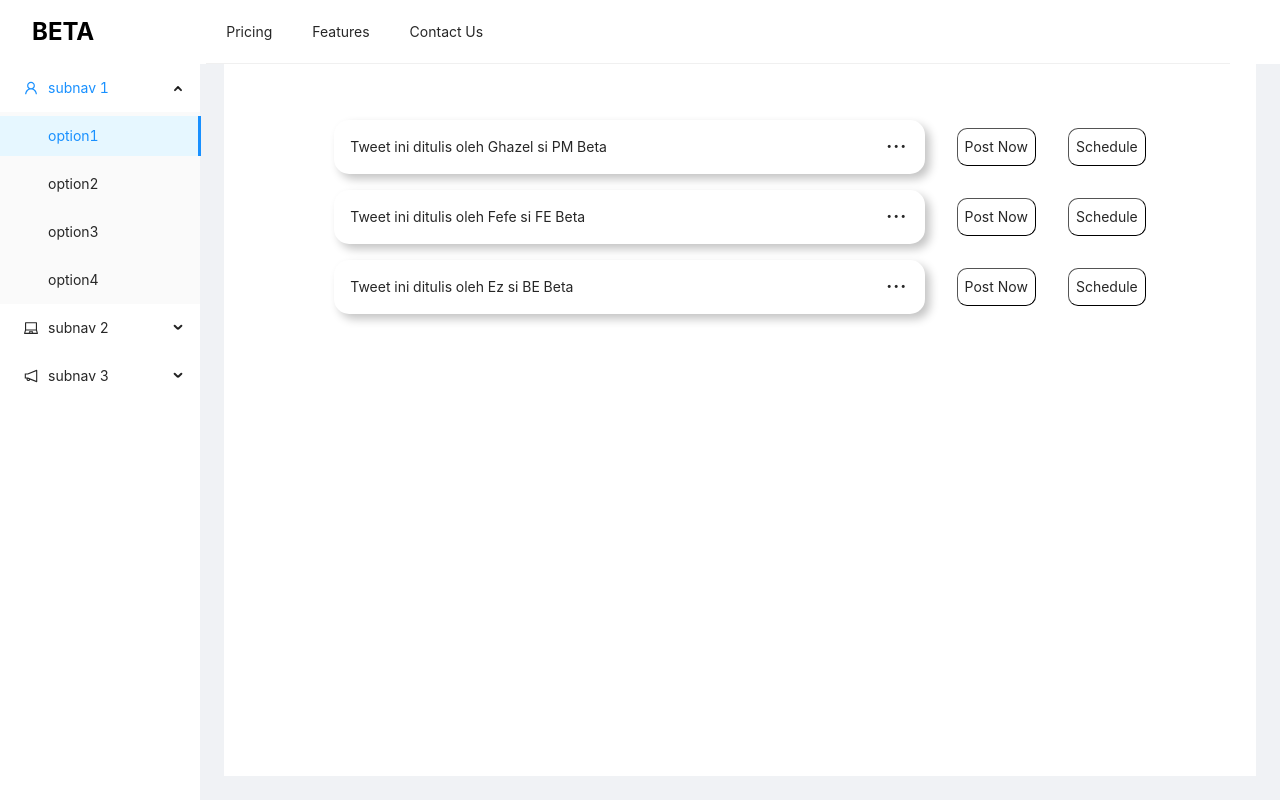
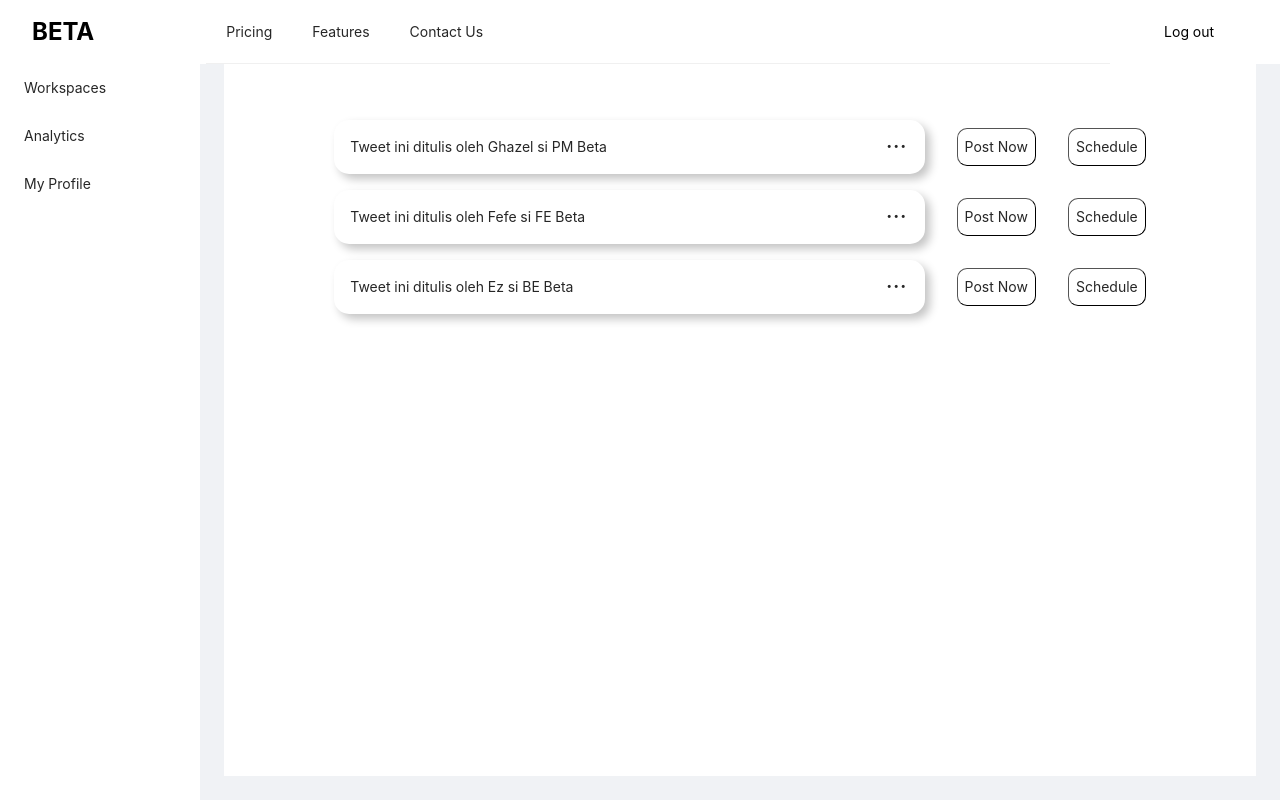
Before and after one commit to fedorarwp/SocialMediaManagement-FE, a React (Create React App) app: page /draft in a window 1280 px wide. Built offline with nearby package versions, Linux system fonts and the light colour scheme.

Commit message:
add datepicker, logout button, and sidebar naming

```diff
--- a/src/components/Layoutt/index.js
+++ b/src/components/Layoutt/index.js
@@ -5,8 +5,10 @@ import {
 } from "@ant-design/icons";
 import { Layout, Menu } from "antd";
 import "./layoutt.css";
-import Draft from "../../pages/Draft";
+import style from "./layoutt.css";
+//import Draft from "../../pages/Draft";
 import React, { Children } from "react";
+import { Link } from "react-router-dom";
 const { Header, Content, Sider } = Layout;
 
 const topbarItems = [
@@ -21,40 +23,76 @@ const topbarItems = [
   {
     key: "contact",
     label: "Contact Us",
-  }
+  },
 ];
 // ["Pricing", "Features", "Contact Us"].map((key) => ({
 //   key,
 //   label: `${key}`,
 // }));
-const sidebarItems = [UserOutlined, LaptopOutlined, NotificationOutlined].map(
-  (icon, index) => {
-    const key = String(index + 1);
-    return {
-      key: `sub${key}`,
-      icon: React.createElement(icon),
-      label: `subnav ${key}`,
-      children: new Array(4).fill(null).map((_, j) => {
-        const subKey = index * 4 + j + 1;
-        return {
-          key: subKey,
-          label: `option${subKey}`,
-        };
-      }),
-    };
-  }
-);
+const sidebarItems = [
+  {
+    key: "workspaces",
+    label: "Workspaces",
+  },
+  {
+    key: "analytics",
+    label: "Analytics",
+  },
+  {
+    key: "profile",
+    label: "My Profile",
+  },
+];
+
+const rightStyle = { position: "absolute", top: 0, right: 0 };
 
 const Layoutt = ({ children, isSidebarVisible = true }) => (
   <Layout>
+    {/* <div className={style.landingHeader}>
+      <div className={style.topbarLeft}>
+        <div className={style.landingLogo}>Beta</div>
+        <div>
+          <a>Pricing</a>
+          <a>Features</a>
+          <a>Contact Us</a>
+        </div>
+      </div>
+      <div className={style.topbarRight}>
+        <div>
+          <Link style={{ color: "black" }} to="/login">
+            Log in
+          </Link>
+          <Link
+            style={{
+              background: "black",
+              color: "white",
+              borderRadius: "5px",
+              padding: "0.5rem",
+            }}
+            to="/register"
+          >
+            Register
+          </Link>
+        </div>
+      </div>
+    </div> */}
     <Header className="header">
-      <div className="logo"><div className="logoText">BETA</div></div>
+      <div className="leftHeader">
+        <div className="logo">
+          <div className="logoText">BETA</div>
+        </div>
         <Menu
           theme="light"
           mode="horizontal"
           defaultSelectedKeys={[""]}
           items={topbarItems}
         />
+      </div>
+      <div className="rightHeader">
+        <Link style={{ color: "black" }} to="/">
+          Log out
+        </Link>
+      </div>
     </Header>
     <Layout>
       {isSidebarVisible && (
--- a/src/components/Layoutt/layoutt.css
+++ b/src/components/Layoutt/layoutt.css
@@ -27,3 +27,21 @@
   background: white;
   padding-left: 2rem;
 }
+
+.header {
+  display: flex;
+  justify-content: space-between;
+}
+
+/* .header-menu {
+  flex-grow: 1;
+}  */
+
+.leftHeader{
+  display: block;
+  width: 90%;
+}
+
+.rightHeader{
+
+}
--- a/src/pages/Draft/index.js
+++ b/src/pages/Draft/index.js
@@ -1,17 +1,55 @@
-import { Dropdown, Menu, Modal } from "antd";
+import { Dropdown, Menu, Modal, DatePicker, Space } from "antd";
 import React from "react";
 import style from "./draft.module.css";
 import { DeleteOutlined, MailOutlined } from "@ant-design/icons";
 import { useState } from "react";
 import { Link } from "react-router-dom";
+import moment from "moment";
 
 function Draft() {
   const [open, setOpen] = useState(false);
   const [currentData, setCurrentData] = useState({});
-  const handleOpen = (param) => {
+  const handleOpenNow = (param) => {
     setCurrentData(param);
     setOpen(true);
   };
+
+  const [isModalOpen, setIsModalOpen] = useState(false);
+  const handleOpenSchedule = () => {
+    setIsModalOpen(true);
+  };
+  const handleOk = () => {
+    setIsModalOpen(false);
+  };
+  const handleCancel = () => {
+    setIsModalOpen(false);
+  };
+
+  const onChange = (date, dateString) => {
+    console.log(date, dateString);
+  };
+
+  const disabledDate = (current) => {
+    // Can not select days before today and today
+    return current && current < moment().endOf("day");
+  };
+
+  const disabledDateTime = () => ({
+    disabledHours: () => range(0, 24).splice(0, 0),
+    disabledMinutes: () => range(0, 0),
+    disabledSeconds: () => range(0, 0), //[55, 56],
+  });
+
+  const range = (start, end) => {
+    const result = [];
+
+    for (let i = start; i < end; i++) {
+      result.push(i);
+    }
+
+    return result;
+  };
+
   const tweets = [
     {
       id: 1,
@@ -59,12 +97,21 @@ function Draft() {
               </Dropdown>
             </div>
             <div className={style.btnContainer}>
-              <button className={style.btn} onClick={() => handleOpen(tweet)}>
+              <button
+                className={style.btn}
+                onClick={() => handleOpenNow(tweet)}
+              >
                 Post Now
               </button>
             </div>
             <div className={style.btnContainer}>
-              <button className={style.btn}>Schedule</button>
+              <button
+                className={style.btn}
+                onClick={handleOpenSchedule}
+                type="primary"
+              >
+                Schedule
+              </button>
             </div>
           </div>
         ))}
@@ -79,6 +126,22 @@ function Draft() {
       >
         <h3>{currentData.title}</h3>
       </Modal>
+
+      <Modal
+        title="Pick your schedule"
+        visible={isModalOpen}
+        onOk={handleOk}
+        onCancel={handleCancel}
+        okButtonProps={{ style: { background: "black", border: "black" } }}
+      >
+        <DatePicker
+          onChange={onChange}
+          disabledDate={disabledDate}
+          disabledTime={disabledDateTime}
+          showTime={{ defaultValue: moment("00:00:00", "HH:mm:ss") }}
+          //showTime={{ format: "YYYY-MM-DD HH:mm:ss" }}
+        />
+      </Modal>
     </div>
   );
 }
```
Lines whose indentation alone changed are shown as unchanged.
